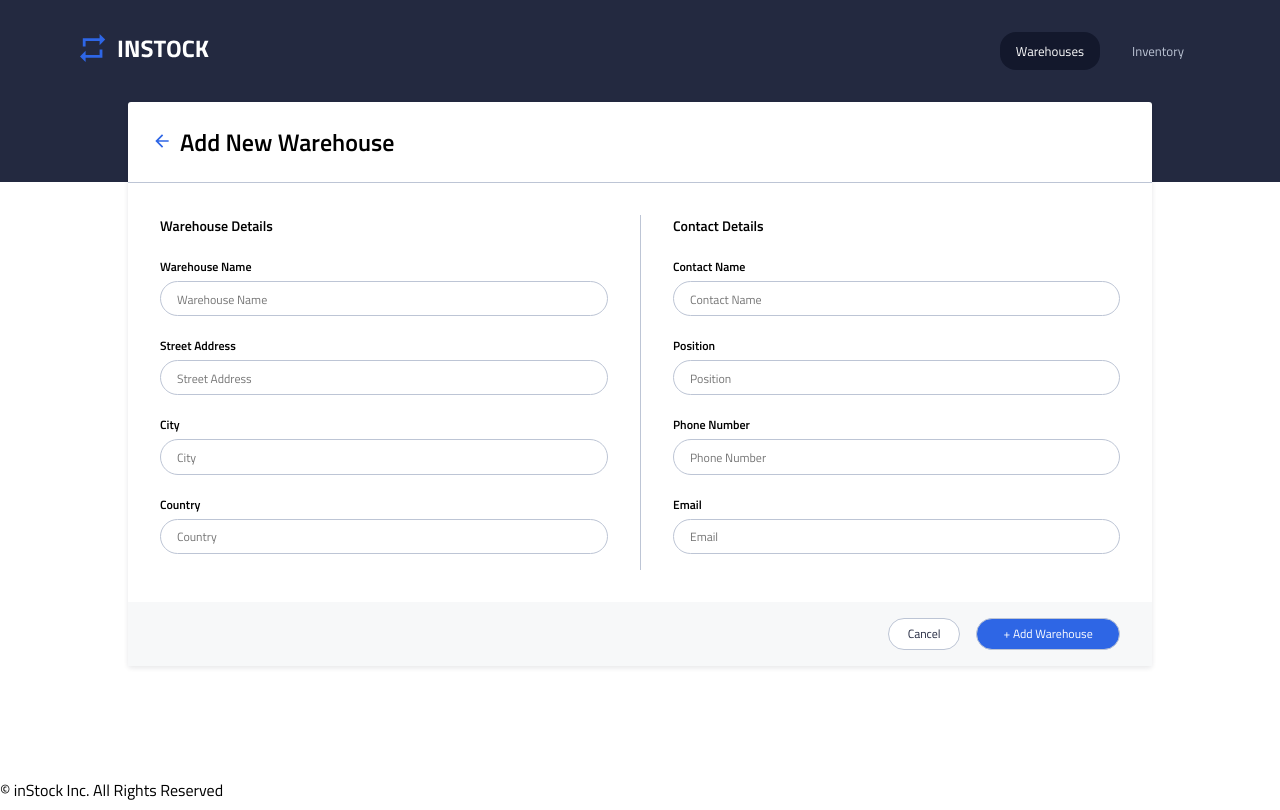
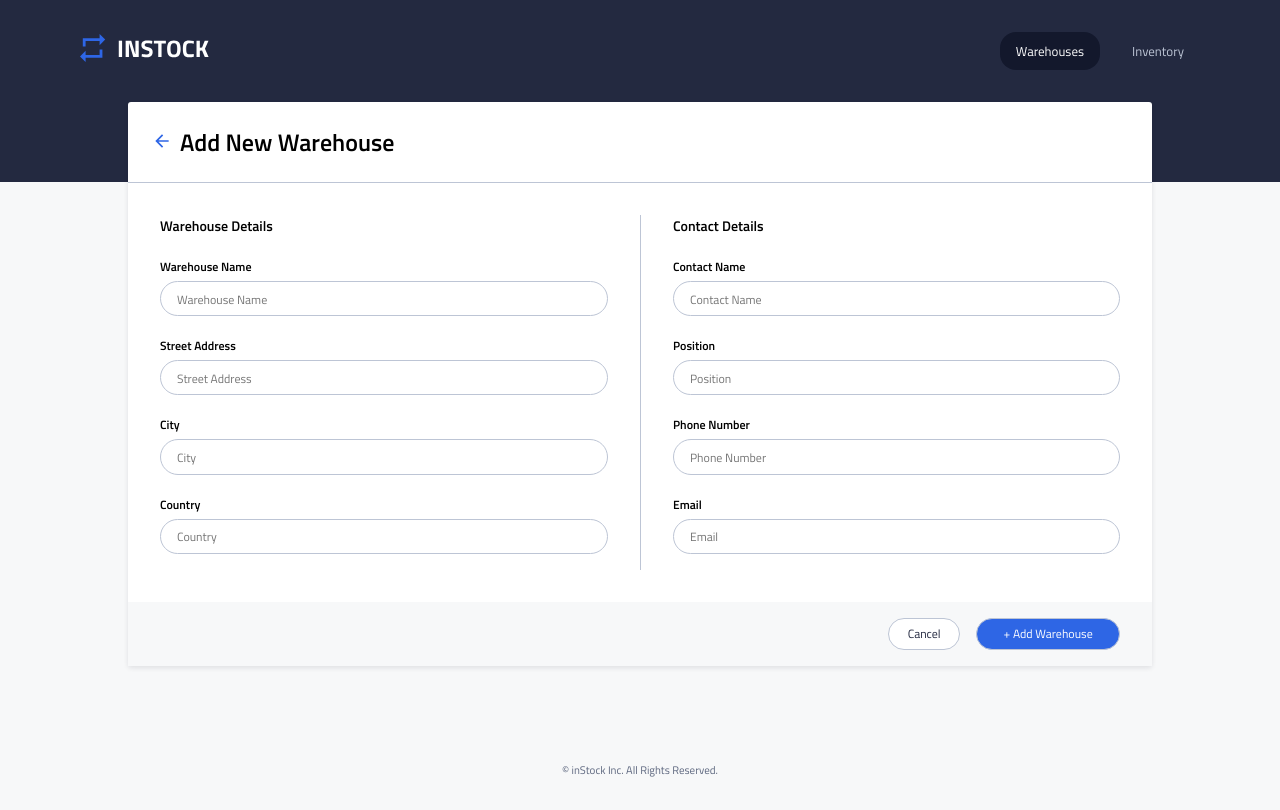
Before and after one commit to shan1y/instock-client, a React (Create React App) app: page /warehouse/add in a window 1280 px wide. Built offline with nearby package versions, Linux system fonts and the light colour scheme.

Commit message:
footer styling done

```diff
--- a/src/components/FooterSection/FooterSection.js
+++ b/src/components/FooterSection/FooterSection.js
@@ -3,7 +3,7 @@ import "./FooterSection.scss";
 function FooterSection() {
   return (
     <footer className="footer">
-      <p> &copy; inStock Inc. All Rights Reserved</p>
+      <p> &copy; inStock Inc. All Rights Reserved.</p>
     </footer>
   );
 }
--- a/src/components/FooterSection/FooterSection.scss
+++ b/src/components/FooterSection/FooterSection.scss
@@ -0,0 +1,12 @@
+@use "../../styles/partials/mixins" as *;
+@use "../../styles/partials/typography" as *;
+@use "../../styles/partials/colours" as *;
+
+.footer {
+  @include flex(center, center, row);
+  color: $slate;
+  font-size: 11px;
+  width: 100%;
+  background-color: $light-grey;
+  padding-bottom: 2rem;
+}
--- a/src/components/WarehouseComponents/WarehouseAdd/WarehouseAdd.scss
+++ b/src/components/WarehouseComponents/WarehouseAdd/WarehouseAdd.scss
@@ -2,14 +2,15 @@
 @use "../../../styles/partials/mixins" as *;
 
 .new-warehouse {
-  padding: 1rem;
+  background-color: $light-grey;
+  padding: 1rem 1rem 0 1rem;
 
   @include tablet {
-    padding: 2rem;
+    padding: 2rem 2rem 0 2rem;
   }
 
   @include desktop {
-    padding: 1rem 8rem;
+    padding: 1rem 8rem 0 8rem;
   }
 
   &__container {
```
